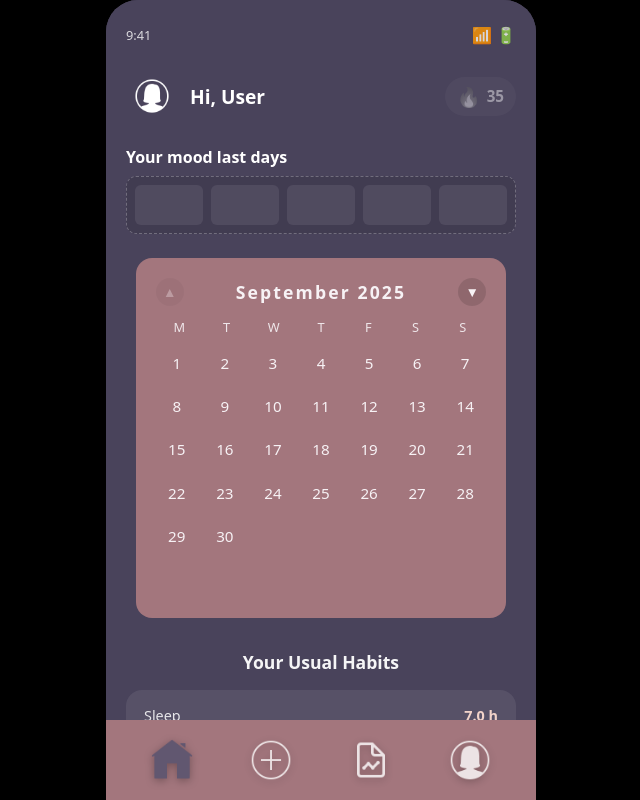
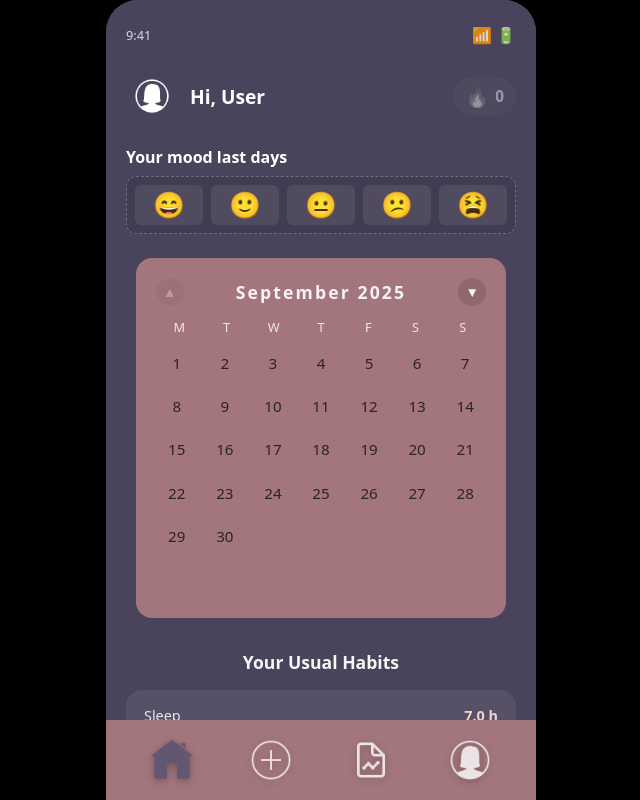
Before and after one commit to sashabitr/HeadCheck, a Vue app: page /home in a window 1280 px wide. Shown: the whole page, without its empty margins (319-959 px from the left). Built offline with nearby package versions, Linux system fonts and the light colour scheme.

Commit message:
Startseite: Emojis und Kalender

```diff
--- a/src/views/HomeView.vue
+++ b/src/views/HomeView.vue
@@ -1,3 +1,4 @@
+<!-- src/views/Home.vue -->
 <template>
   <div class="home">
     <div class="home-inner">
@@ -21,32 +22,35 @@
         </div>
 
         <!-- STREAK BADGE -->
-        <div
-          class="streak-badge"
-          :class="{ 'is-inactive': !hasTodayEntry }"
-        >
+        <div class="streak-badge" :class="{ 'is-inactive': !hasTodayEntry }">
           <span class="streak-emoji">🔥</span>
           <span class="streak-count">{{ streak }}</span>
         </div>
-
       </section>
 
-
-      <!-- MOOD SECTION (noch ohne Emojis) -->
+      <!-- MOOD SECTION -->
       <section class="mood">
         <h2>Your mood last days</h2>
         <div class="mood-row">
-          <div v-for="n in 5" :key="n" class="mood-slot"></div>
+          <button
+            v-for="emoji in moodEmojis"
+            :key="emoji"
+            type="button"
+            class="mood-slot"
+            :class="{ 'is-selected': selectedMood === emoji }"
+            @click="selectedMood = emoji"
+            :aria-pressed="selectedMood === emoji"
+          >
+            {{ emoji }}
+          </button>
         </div>
       </section>
 
-      <!--  KALENDER -->
+      <!-- KALENDER -->
       <section class="calendar-card">
         <div class="calendar-header">
           <button class="month-arrow" @click="prevMonth" :disabled="isMinMonth">▲</button>
-
           <span class="month-label"> {{ currentMonthName }} {{ currentYear }} </span>
-
           <button class="month-arrow" @click="nextMonth" :disabled="isMaxMonth">▼</button>
         </div>
 
@@ -57,14 +61,21 @@
         </div>
 
         <div class="calendar-grid">
-          <span
-            v-for="(cell, index) in calendarCells"
-            :key="index"
-            class="calendar-day"
-            :class="{ 'is-empty': cell === null }"
-          >
-            {{ cell }}
-          </span>
+          <template v-for="(cell, index) in calendarCells" :key="index">
+            <span v-if="cell === null" class="calendar-day is-empty"></span>
+
+            <button
+              v-else
+              type="button"
+              class="calendar-day-btn"
+              :class="dayButtonClass(cell)"
+              :disabled="!cell.clickable"
+              @click="openHeadacheModal(cell.dateStr)"
+              :aria-label="`Day ${cell.day} ${cell.dateStr}`"
+            >
+              {{ cell.day }}
+            </button>
+          </template>
         </div>
       </section>
 
@@ -96,6 +107,23 @@
       </section>
     </div>
 
+    <!-- MODAL: Kopfschmerzen -->
+    <div v-if="isHeadacheModalOpen" class="modal-backdrop" @click.self="closeHeadacheModal">
+      <div class="modal" role="dialog" aria-modal="true">
+        <p class="modal-text">
+          Did you have a headache on <strong>{{ selectedPrettyDate }}</strong
+          >?
+        </p>
+
+        <div class="modal-actions">
+          <button class="modal-btn is-yes" type="button" @click="saveHeadache(true)">Yes</button>
+          <button class="modal-btn is-no" type="button" @click="saveHeadache(false)">No</button>
+        </div>
+
+        <button class="modal-cancel" type="button" @click="closeHeadacheModal">Cancel</button>
+      </div>
+    </div>
+
     <!-- BOTTOM NAVIGATION -->
     <nav class="bottom-nav">
       <button class="nav-btn is-active" @click="goHome">
@@ -120,60 +148,96 @@
 <script setup>
 import { ref, computed, onMounted } from 'vue'
 import { useRouter } from 'vue-router'
+
+const router = useRouter()
+const storage = import.meta.env.DEV ? sessionStorage : localStorage
+
 const entries = ref([])
 const streak = ref(0)
-const hasTodayEntry = ref(false) // heute Umfrge gemacht oder nicht
+const hasTodayEntry = ref(false)
 
-onMounted(async () => {
-  let stored = JSON.parse(
-    localStorage.getItem('headacheEntries')
-  )
+/* ---------- mood ---------- */
+const moodEmojis = ['😄', '🙂', '😐', '😕', '😫']
+const selectedMood = ref(null)
 
-  // ⬇️ Nur wenn localStorage noch leer ist
-  if (!stored || stored.length === 0) {
-    const res = await fetch('/headacheEntries.json')
-    stored = await res.json()
-
-    localStorage.setItem(
-      'headacheEntries',
-      JSON.stringify(stored)
-    )
-  }
-
-  entries.value = stored
-
-  const today = new Date().toISOString().slice(0, 10)
-
-  const withoutToday = stored.filter(
-    e => e.date !== today
-  )
-
-  const baseStreak = calculateStreak(withoutToday)
-  hasTodayEntry.value = stored.some(e => e.date === today)
-
-  streak.value = baseStreak + (hasTodayEntry.value ? 1 : 0)
-
-
-})
-
-const router = useRouter()
-
+/* ---------- navigation ---------- */
 function goHome() {
   router.push('/home')
 }
-
 function goProfile() {
   router.push('/profile')
 }
-
 function goWizard() {
   router.push('/headache')
 }
-
 function goReport() {
   router.push('/headache-report')
 }
 
+/* ---------- date helpers (lokal, ohne UTC shift) ---------- */
+function pad2(n) {
+  return String(n).padStart(2, '0')
+}
+
+function toLocalIsoDate(date) {
+  return date.toLocaleDateString('en-CA') // YYYY-MM-DD
+}
+
+const todayStr = computed(() => toLocalIsoDate(new Date()))
+
+function makeDateStr(year, monthIndex, day) {
+  return `${year}-${pad2(monthIndex + 1)}-${pad2(day)}`
+}
+
+function isPastOrToday(dateStr) {
+  return dateStr <= todayStr.value
+}
+
+function persist(next) {
+  storage.setItem('headacheEntries', JSON.stringify(next))
+}
+
+/* ---------- streak derived ---------- */
+function recomputeStreakState() {
+  const today = todayStr.value
+  const answered = (entries.value || []).filter((e) => e && e.headacheAnswered === true)
+
+  const withoutToday = answered.filter((e) => e.date !== today)
+  const baseStreak = calculateStreak(withoutToday)
+
+  hasTodayEntry.value = answered.some((e) => e.date === today)
+  streak.value = baseStreak + (hasTodayEntry.value ? 1 : 0)
+}
+
+/* ---------- init + migration + DEV reset ---------- */
+onMounted(async () => {
+  if (import.meta.env.DEV) {
+    storage.removeItem('headacheEntries')
+  }
+
+  let stored = JSON.parse(storage.getItem('headacheEntries'))
+
+  if (!stored || stored.length === 0) {
+    const res = await fetch('/headacheEntries.json')
+    stored = await res.json()
+    storage.setItem('headacheEntries', JSON.stringify(stored))
+  }
+
+  let changed = false
+  stored = (stored || []).map((e) => {
+    if (!e || typeof e !== 'object') return e
+    if (typeof e.headacheAnswered === 'boolean') return e
+    changed = true
+    return { ...e, headacheAnswered: false }
+  })
+
+  if (changed) storage.setItem('headacheEntries', JSON.stringify(stored))
+
+  entries.value = stored
+  recomputeStreakState()
+})
+
+/* ---------- calendar bounds ---------- */
 /* Grenzen: Sep 2025 bis Sep 2026 */
 const minDate = { month: 8, year: 2025 } // September 2025 (0-indexed)
 const maxDate = { month: 8, year: 2026 } // September 2026
@@ -195,7 +259,6 @@ const monthNames = [
   'November',
   'December',
 ]
-
 const currentMonthName = computed(() => monthNames[currentMonth.value])
 
 function getDaysInMonth(year, monthIndex) {
@@ -203,41 +266,13 @@ function getDaysInMonth(year, monthIndex) {
 }
 
 function getMondayBasedFirstWeekday(year, monthIndex) {
-  const jsDay = new Date(year, monthIndex, 1).getDay() // 0 = Sonntag
+  const jsDay = new Date(year, monthIndex, 1).getDay()
   return (jsDay + 6) % 7
 }
-
-/* Immer 6 Reihen × 7 Spalten = 42 Zellen */
-const calendarCells = computed(() => {
-  const year = currentYear.value
-  const month = currentMonth.value
-  const days = getDaysInMonth(year, month)
-  const firstWeekday = getMondayBasedFirstWeekday(year, month)
-
-  const cells = []
-
-  // leere Felder vor dem 1.
-  for (let i = 0; i < firstWeekday; i++) {
-    cells.push(null)
-  }
-
-  // Tage 1..n
-  for (let d = 1; d <= days; d++) {
-    cells.push(d)
-  }
-
-  // auffüllen auf genau 42
-  while (cells.length < 42) {
-    cells.push(null)
-  }
-
-  return cells
-})
 
 const isMinMonth = computed(
   () => currentYear.value === minDate.year && currentMonth.value === minDate.month,
 )
-
 const isMaxMonth = computed(
   () => currentYear.value === maxDate.year && currentMonth.value === maxDate.month,
 )
@@ -262,18 +297,105 @@ function nextMonth() {
   }
 }
 
-// Streak
-function calculateStreak(entries) {
-  if (!entries || entries.length === 0) return 0
+/* ---------- fast lookup ---------- */
+const entriesByDate = computed(() => {
+  const map = new Map()
+  for (const e of entries.value || []) {
+    if (e?.date) map.set(e.date, e)
+  }
+  return map
+})
 
-  // Alle Datum-Strings sortiert (neu → alt)
-  const dates = entries
-    .map(e => e.date)
-    .sort((a, b) => new Date(b) - new Date(a))
+function getDayStatus(dateStr) {
+  const e = entriesByDate.value.get(dateStr)
+  if (!e || e.headacheAnswered !== true) return null
+  if (e.headache === true) return 'red'
+  if (e.headache === false) return 'green'
+  return null
+}
 
-  let streak = 0
+/* ---------- calendar cells ---------- */
+const calendarCells = computed(() => {
+  const year = currentYear.value
+  const month = currentMonth.value
+  const days = getDaysInMonth(year, month)
+  const firstWeekday = getMondayBasedFirstWeekday(year, month)
 
-  // Start bei gestern
+  const cells = []
+
+  for (let i = 0; i < firstWeekday; i++) cells.push(null)
+
+  for (let d = 1; d <= days; d++) {
+    const dateStr = makeDateStr(year, month, d)
+    cells.push({
+      day: d,
+      dateStr,
+      clickable: isPastOrToday(dateStr),
+      status: getDayStatus(dateStr),
+    })
+  }
+
+  while (cells.length < 42) cells.push(null)
+  return cells
+})
+
+function dayButtonClass(cell) {
+  return {
+    'is-clickable': cell.clickable,
+    'has-status': cell.status === 'red' || cell.status === 'green',
+    'is-headache': cell.status === 'red',
+    'is-noheadache': cell.status === 'green',
+  }
+}
+
+/* ---------- modal ---------- */
+const isHeadacheModalOpen = ref(false)
+const selectedDateStr = ref('')
+
+const selectedPrettyDate = computed(() => {
+  if (!selectedDateStr.value) return ''
+  const [yyyy, mm, dd] = selectedDateStr.value.split('-')
+  return `${dd}.${mm}.${yyyy}`
+})
+
+function openHeadacheModal(dateStr) {
+  if (!isPastOrToday(dateStr)) return
+  selectedDateStr.value = dateStr
+  isHeadacheModalOpen.value = true
+}
+
+function closeHeadacheModal() {
+  isHeadacheModalOpen.value = false
+  selectedDateStr.value = ''
+}
+
+function saveHeadache(hasHeadache) {
+  const dateStr = selectedDateStr.value
+  if (!dateStr) return
+
+  const next = [...(entries.value || [])]
+  const idx = next.findIndex((e) => e?.date === dateStr)
+
+  if (idx >= 0) {
+    next[idx] = { ...next[idx], headache: hasHeadache, headacheAnswered: true }
+  } else {
+    next.push({ date: dateStr, headache: hasHeadache, headacheAnswered: true })
+  }
+
+  next.sort((a, b) => new Date(a.date) - new Date(b.date))
+  entries.value = next
+  persist(next)
+  recomputeStreakState()
+  closeHeadacheModal()
+}
+
+/* ---------- streak ---------- */
+function calculateStreak(entriesList) {
+  if (!entriesList || entriesList.length === 0) return 0
+
+  const dates = entriesList.map((e) => e.date).sort((a, b) => new Date(b) - new Date(a))
+
+  let s = 0
   const expected = new Date()
   expected.setHours(0, 0, 0, 0)
   expected.setDate(expected.getDate() - 1)
@@ -283,79 +405,50 @@ function calculateStreak(entries) {
     current.setHours(0, 0, 0, 0)
 
     if (current.getTime() === expected.getTime()) {
-      streak++
+      s++
       expected.setDate(expected.getDate() - 1)
     } else {
       break
     }
   }
 
-  return streak
+  return s
 }
 
-
-// Normal section
-
+/* ---------- Normal section ---------- */
 const triggerNormal = computed(() => {
   if (entries.value.length === 0) return null
 
-  // letzte 30 Tage
-  const lastDate = new Date(
-    entries.value[entries.value.length - 1].date
-  )
-
+  const lastDate = new Date(entries.value[entries.value.length - 1].date)
   const cutoff = new Date(lastDate)
   cutoff.setDate(cutoff.getDate() - 29)
 
-  const last30Days = entries.value.filter(
-    e => new Date(e.date) >= cutoff
-  )
-
+  const last30Days = entries.value.filter((e) => new Date(e.date) >= cutoff)
   if (last30Days.length === 0) return null
 
-  const avg = (key) =>
-    last30Days.reduce((s, e) => s + Number(e[key] || 0), 0) /
-    last30Days.length
+  const avg = (key) => last30Days.reduce((s, e) => s + Number(e[key] || 0), 0) / last30Days.length
 
   return {
     sleep: avg('sleepHours'),
     screenTime: avg('screenHours'),
     water: avg('waterLiters'),
-    caffeine:
-      (last30Days.filter(e => e.caffeine).length /
-        last30Days.length) *
-      100,
+    caffeine: (last30Days.filter((e) => e.caffeine).length / last30Days.length) * 100,
   }
 })
 
 const safeCaffeineCups = computed(() => {
-  if (entries.value.length === 0) return null
+  if (entries.value.length === 0) return 0
 
-  // letzte 30 Tage
   const lastDate = new Date(entries.value.at(-1).date)
   const cutoff = new Date(lastDate)
   cutoff.setDate(cutoff.getDate() - 29)
 
-  const last30Days = entries.value.filter(
-    e => new Date(e.date) >= cutoff
-  )
-
-  // nur Tage OHNE Kopfschmerzen
-  const safeDays = last30Days.filter(
-    e => !e.headache && e.caffeineCups > 0
-  )
+  const last30Days = entries.value.filter((e) => new Date(e.date) >= cutoff)
+  const safeDays = last30Days.filter((e) => !e.headache && Number(e.caffeineCups || 0) > 0)
 
   if (safeDays.length === 0) return 0
-
-  const avg =
-    safeDays.reduce((s, e) => s + e.caffeineCups, 0) /
-    safeDays.length
-
-  return avg
+  return safeDays.reduce((s, e) => s + Number(e.caffeineCups || 0), 0) / safeDays.length
 })
-
-
-
 </script>
 
 <style scoped>
@@ -375,18 +468,15 @@ const safeCaffeineCups = computed(() => {
     sans-serif;
 }
 
-
 .home-inner {
   flex: 1;
   width: 100%;
   max-width: 430px;
   padding: 24px 20px 96px;
   box-sizing: border-box;
-
   overflow-y: auto;
   margin: 0 auto;
 }
-
 
 /* STATUSBAR */
 .status-bar {
@@ -430,13 +520,16 @@ const safeCaffeineCups = computed(() => {
   padding: 6px 12px;
   font-weight: 700;
   cursor: pointer;
-  transition: transform 0.15s ease, background 0.15s ease;
+  transition:
+    transform 0.15s ease,
+    background 0.15s ease;
 }
 
 .streak-badge:hover {
   background: rgba(255, 255, 255, 0.2);
   transform: scale(1.05);
 }
+
 .streak-badge.is-inactive {
   background: rgba(255, 255, 255, 0.08);
   opacity: 0.45;
@@ -446,7 +539,6 @@ const safeCaffeineCups = computed(() => {
 .streak-badge.is-inactive .streak-emoji {
   filter: grayscale(1);
 }
-
 
 .streak-emoji {
   font-size: 1.2rem;
@@ -502,6 +594,37 @@ const safeCaffeineCups = computed(() => {
   height: 40px;
   border-radius: 6px;
   background: rgba(255, 255, 255, 0.08);
+
+  display: flex;
+  align-items: center;
+  justify-content: center;
+
+  font-size: 1.6rem;
+
+  border: none;
+  cursor: pointer;
+  transition:
+    background 0.15s ease,
+    transform 0.12s ease,
+    filter 0.12s ease;
+}
+
+.mood-slot:hover {
+  background: rgba(255, 255, 255, 0.12);
+  filter: brightness(1.03);
+}
+
+.mood-slot:active {
+  transform: translateY(1px);
+}
+
+.mood-slot.is-selected {
+  background: rgba(255, 255, 255, 0.18);
+}
+
+.mood-slot:focus-visible {
+  outline: 2px solid rgba(255, 255, 255, 0.55);
+  outline-offset: 2px;
 }
 
 /* ========= KALENDER ========= */
@@ -511,20 +634,16 @@ const safeCaffeineCups = computed(() => {
   border-radius: 16px;
   background: #a3767d;
   color: #f7f2f5;
-
   width: 100%;
   max-width: 95%;
   margin-left: auto;
   margin-right: auto;
-
   height: 360px;
   box-sizing: border-box;
-
   display: flex;
   flex-direction: column;
 }
 
-/* Header mit Pfeilen */
 .calendar-header {
   display: flex;
   align-items: center;
@@ -566,7 +685,6 @@ const safeCaffeineCups = computed(() => {
   text-transform: capitalize;
 }
 
-/* Wochentage */
 .calendar-weekdays {
   display: grid;
   grid-template-columns: repeat(7, 1fr);
@@ -579,7 +697,6 @@ const safeCaffeineCups = computed(() => {
   text-align: center;
 }
 
-/* Grid: füllt den restlichen Platz fix aus */
 .calendar-grid {
   flex: 1;
   display: grid;
@@ -589,17 +706,51 @@ const safeCaffeineCups = computed(() => {
   font-size: 0.95rem;
 }
 
-.calendar-day {
-  text-align: center;
-  padding: 4px 0;
+.calendar-day.is-empty {
+  visibility: hidden;
+}
+
+.calendar-day-btn {
+  border: none;
+  background: transparent;
+  color: #2a2328;
+  font: inherit;
   display: flex;
   align-items: center;
   justify-content: center;
+  border-radius: 999px;
+  cursor: default;
+  opacity: 0.65;
+  user-select: none;
 }
 
-/* Leere Felder bleiben unsichtbar, halten aber die Höhe */
-.calendar-day.is-empty {
-  visibility: hidden;
+.calendar-day-btn.is-clickable {
+  cursor: pointer;
+  opacity: 1;
+}
+
+.calendar-day-btn:disabled {
+  cursor: default;
+  opacity: 0.25;
+}
+
+.calendar-day-btn.is-clickable:hover:not(:disabled) {
+  background: rgba(0, 0, 0, 0.08);
+}
+
+.calendar-day-btn.has-status {
+  width: 40px;
+  height: 40px;
+  margin: 0 auto;
+  color: rgba(0, 0, 0, 0.72);
+}
+
+.calendar-day-btn.has-status.is-headache {
+  background: #f08a86;
+}
+
+.calendar-day-btn.has-status.is-noheadache {
+  background: #b8e39a;
 }
 
 /* ========= NORMAL SECTION ========= */
@@ -615,7 +766,6 @@ const safeCaffeineCups = computed(() => {
   opacity: 0.95;
 }
 
-/* Card */
 .normal-card {
   background: rgba(255, 255, 255, 0.08);
   border-radius: 16px;
@@ -625,7 +775,6 @@ const safeCaffeineCups = computed(() => {
   gap: 12px;
 }
 
-/* Rows */
 .normal-row {
   display: flex;
   justify-content: space-between;
@@ -640,15 +789,103 @@ const safeCaffeineCups = computed(() => {
   padding-bottom: 0;
 }
 
-/* Labels */
 .normal-row span:first-child {
   opacity: 0.85;
 }
 
-/* Values */
 .normal-row span:last-child {
   font-weight: 600;
   color: #f2d3c9;
+}
+
+/* ========= MODAL (wizard purple background + red/green buttons) ========= */
+.modal-backdrop {
+  position: fixed;
+  inset: 0;
+  background: rgba(0, 0, 0, 0.55);
+  backdrop-filter: blur(2px);
+  display: flex;
+  align-items: center;
+  justify-content: center;
+  padding: 24px;
+  z-index: 50;
+}
+
+.modal {
+  width: 100%;
+  max-width: 360px;
+  background: rgba(35, 32, 48, 0.94);
+  color: #f7f2f5;
+  border-radius: 18px;
+  padding: 18px 16px 14px;
+  border: 1px solid rgba(255, 255, 255, 0.08);
+  box-shadow: 0 18px 60px rgba(0, 0, 0, 0.5);
+}
+
+.modal-text {
+  margin: 0 0 14px;
+  opacity: 0.9;
+  line-height: 1.35;
+}
+
+.modal-actions {
+  display: grid;
+  grid-template-columns: 1fr 1fr;
+  gap: 10px;
+  margin-bottom: 10px;
+}
+
+.modal-btn {
+  border: none;
+  border-radius: 12px;
+  padding: 10px 12px;
+  font-weight: 800;
+  cursor: pointer;
+  transition:
+    transform 0.12s ease,
+    filter 0.12s ease,
+    background 0.12s ease;
+}
+
+.modal-btn:hover {
+  filter: brightness(1.05);
+}
+
+.modal-btn:active {
+  transform: translateY(1px);
+}
+
+.modal-btn.is-yes {
+  background: #f08a86;
+  color: rgba(0, 0, 0, 0.75);
+}
+
+.modal-btn.is-no {
+  background: #b8e39a;
+  color: rgba(0, 0, 0, 0.75);
+}
+
+.modal-cancel {
+  width: 100%;
+  border: 1px solid rgba(111, 88, 168, 0.75);
+  background: rgba(111, 88, 168, 0.18);
+  color: #f7f2f5;
+  border-radius: 12px;
+  padding: 10px 12px;
+  cursor: pointer;
+  font-weight: 800;
+  transition:
+    transform 0.12s ease,
+    filter 0.12s ease,
+    background 0.12s ease;
+}
+
+.modal-cancel:hover {
+  filter: brightness(1.06);
+}
+
+.modal-cancel:active {
+  transform: translateY(1px);
 }
 
 /* ========= BOTTOM NAVIGATION ========= */
@@ -657,10 +894,8 @@ const safeCaffeineCups = computed(() => {
   bottom: 0;
   left: 50%;
   transform: translateX(-50%);
-
   width: 100%;
   max-width: 430px;
-
   display: grid;
   grid-template-columns: repeat(4, 1fr);
   background: #a3767d;
```
